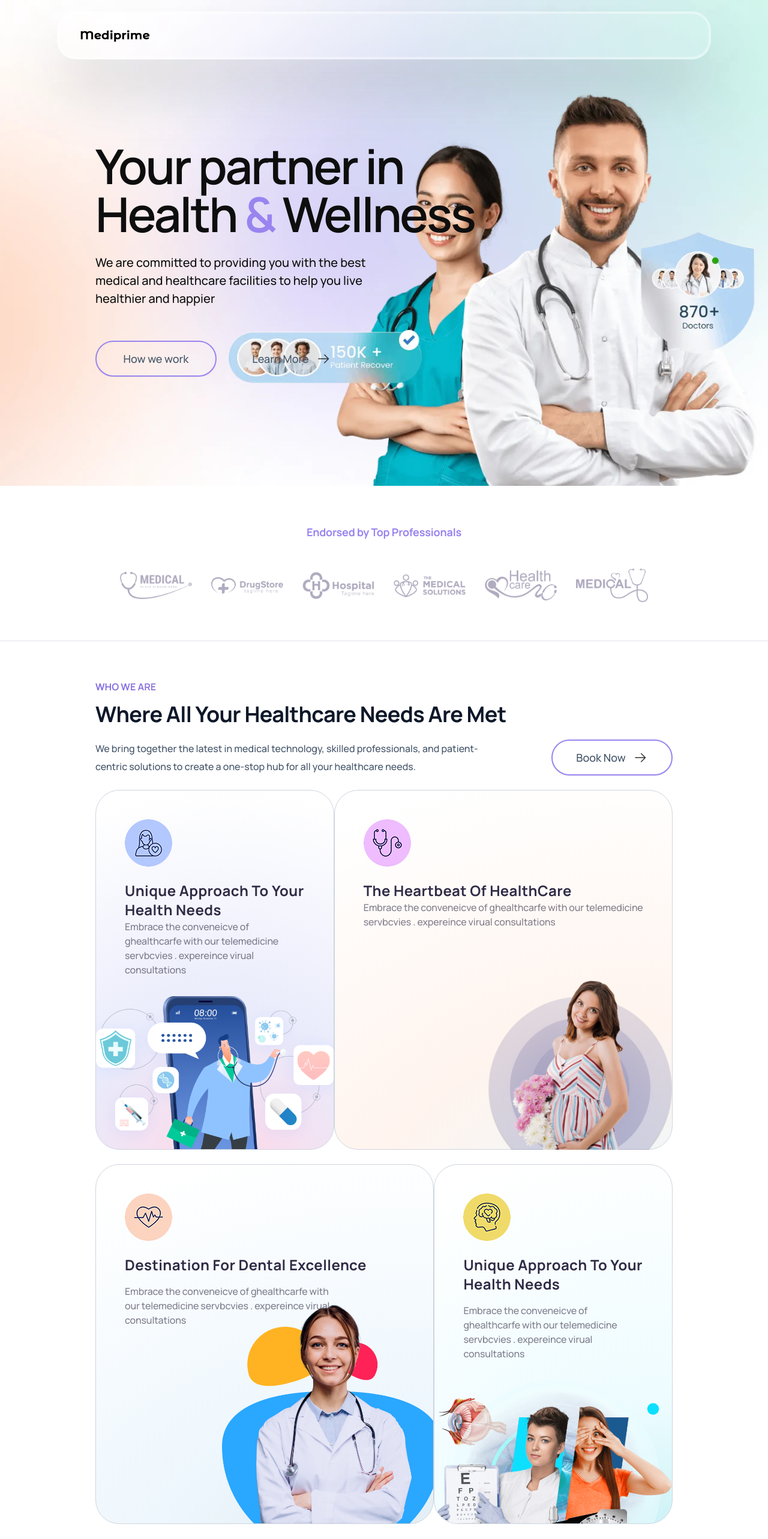
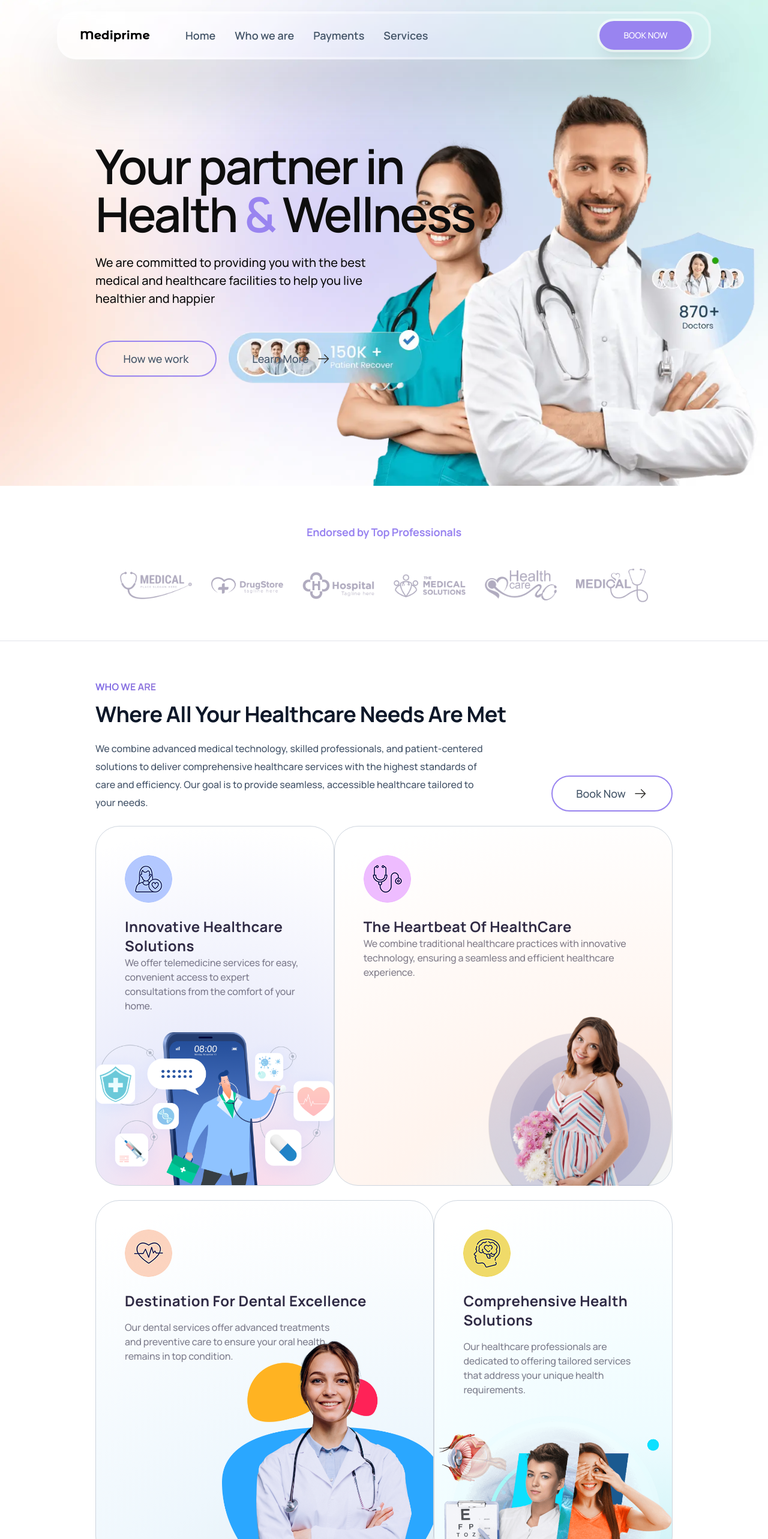
Before and after one commit to Anas-Farooq-codes/MEDICARE, a React (Vite) app: page / in a window 1280 px wide. Shown: the top 2566 px of the page at 60% size. Built offline with nearby package versions, Linux system fonts and the light colour scheme.

Commit message:
Added Navbar and Smooth Scrolling

```diff
--- a/src/components/features.tsx
+++ b/src/components/features.tsx
@@ -9,7 +9,6 @@ import banner from "../assets/banner_right.png";
 import patient from "../assets/banner-six-2.png";
 
 // Animation
-
 import {motion} from "framer-motion"
 
 const Features = () => {
@@ -74,12 +73,11 @@ const Features = () => {
               once: true,
             }}
             className="mt-5 w-full text-[20px] text-base font-medium leading-6 text-[#445469] md:w-[655px] md:leading-[30px]">
-          We bring together the latest in medical technology, skilled professionals, and patient-centric solutions to create a one-stop hub for all your healthcare needs.
+          We combine advanced medical technology, skilled professionals, and patient-centered solutions to deliver comprehensive healthcare services with the highest standards of care and efficiency. Our goal is to provide seamless, accessible healthcare tailored to your needs.
           </motion.p>
         </div>
 
         {/* Learn More  */}
-
         <motion.button
           initial={{ opacity: 0, y: 50 }}
           whileInView={{
@@ -122,16 +120,16 @@ className="flex h-[56px] w-[180px] items-center group relative overflow-hidden j
           <div className="w-full px-12 pb-8 pt-12">
             <img src={security} alt="" />
             <h4 className="mt-6 text-[24px] font-bold leading-8 tracking-[0.384px] text-[#302b45]">
-        Unique Approach To Your Health Needs
+            Innovative Healthcare Solutions
             </h4>
-      <p className="text-base font-medium leading-6 tracking-[-0.16px] text-[#2f2b43]/60">Embrace the conveneicve of ghealthcarfe with our telemedicine servbcvies . expereince virual consultations </p>
+            <p className="text-base font-medium leading-6 tracking-[-0.16px] text-[#2f2b43]/60">
+            We offer telemedicine services for easy, convenient access to expert consultations from the comfort of your home.
+            </p>
           </div>
-
           <img src={serve} alt="Serve" className="w-[400px]" />
         </motion.div>
 
         <motion.div
-
           initial={{ opacity: 0, y: 50 }}
           whileInView={{
             opacity: 1,
@@ -147,31 +145,22 @@ viewport={{
             once: true,
           }}
           className="card-gradient-two flex h-[600px] w-full flex-col items-center justify-between overflow-hidden rounded-[40px] border border-[#ced5de] lg:w-[690px]">
-
           <div className="w-full px-12 pb-8 pt-12">
             <img src={health} alt="" />
             <h4 className="mt-6 text-[24px] font-bold leading-8 tracking-[0.384px] text-[#302b45]">
               The Heartbeat Of HealthCare
             </h4>
-      <p className="text-base font-medium leading-6 tracking-[-0.16px] text-[#2f2b43]/60">Embrace the conveneicve of ghealthcarfe with our telemedicine servbcvies . expereince virual consultations </p>
+            <p className="text-base font-medium leading-6 tracking-[-0.16px] text-[#2f2b43]/60">
+              We combine traditional healthcare practices with innovative technology, ensuring a seamless and efficient healthcare experience.
+            </p>
           </div>
-
           <img src={patient} alt="Patient" className="-mt-28 absolute right-0 md:w-[36%] lg:w-[32%] w-[62%] bottom-0" />
         </motion.div>
-
-
-
-
       </div>
-{/* First Row  */}
-
 
       {/* Second Row  */}
       <div className="relative mt-5 flex w-full flex-col items-center justify-between gap-8 md:mt-0 md:flex-row xl:gap-0 3xl:max-w-[1200px]">
-
-
         <motion.div
-
           initial={{ opacity: 0, y: 50 }}
           whileInView={{
             opacity: 1,
@@ -187,22 +176,19 @@ viewport={{
             once: true,
           }}
           className="card-gradient-three flex h-[600px] w-full flex-col items-center justify-between overflow-hidden rounded-[40px] border border-[#ced5de] lg:w-[690px]">
-
-<div
-className="w-full px-12 pb-8 pt-12">
+          <div className="w-full px-12 pb-8 pt-12">
             <img src={care} alt="care" />
             <h4 className="mt-6 text-[24px] font-bold leading-8 tracking-[0.384px] text-[#302b45]">
               Destination For Dental Excellence
             </h4>
-      <p className="mt-4 w-[75%] text-base font-medium leading-6 tracking-[-0.16px] text-[#2f2b43]/60">Embrace the conveneicve of ghealthcarfe with our telemedicine servbcvies . expereince virual consultations </p>
+            <p className="mt-4 w-[75%] text-base font-medium leading-6 tracking-[-0.16px] text-[#2f2b43]/60">
+              Our dental services offer advanced treatments and preventive care to ensure your oral health remains in top condition.
+            </p>
           </div>
-
           <img src={banner} alt="banner" className="-mt-28 relative w-[65%] left-[7rem]" />
         </motion.div>
 
         <motion.div
-
-
           initial={{ opacity: 0, y: 50 }}
           whileInView={{
             opacity: 1,
@@ -221,19 +207,15 @@ Destination For Dental Excellence
           <div className="w-full px-12 pb-8 pt-12">
             <img src={doc} alt="" />
             <h4 className="mt-6 text-[24px] font-bold leading-8 tracking-[0.384px] text-[#302b45]">
-        Unique Approach To Your Health Needs
+              Comprehensive Health Solutions
             </h4>
-      <p className="mt-4 text-base font-medium leading-6 tracking-[-0.16px] text-[#2f2b43]/60">Embrace the conveneicve of ghealthcarfe with our telemedicine servbcvies . expereince virual consultations </p>
+            <p className="mt-4 text-base font-medium leading-6 tracking-[-0.16px] text-[#2f2b43]/60">
+              Our healthcare professionals are dedicated to offering tailored services that address your unique health requirements.
+            </p>
           </div>
-
           <img src={provide} alt="provide" className="w-[400px]" />
         </motion.div>
-
-
-
-
       </div>
-{/* Second Row  */}
     </section>
   );
 };
--- a/src/components/first-cta.tsx
+++ b/src/components/first-cta.tsx
@@ -11,7 +11,7 @@ import { motion } from "framer-motion";
 
 const FirstCTA = () => {
   return (
-    <section id="resources" className="overflow-y-clip relative flex h-[750px] w-full items-start justify-center bg-violet-500 px-6 md:h-[900px] md:px-10 lg:h-[592px] lg:items-center xl:px-[159px]">
+    <section id="firstcta" className="overflow-y-clip relative flex h-[750px] w-full items-start justify-center bg-violet-500 px-6 md:h-[900px] md:px-10 lg:h-[592px] lg:items-center xl:px-[159px]">
 
 <div className="absolute bottom-0 left-0 right-0 top-0 mx-auto my-auto h-[425px] w-full rounded-full bg-white blur-[250px] sm:w-[425px]"/>
 
--- a/src/navbar.tsx
+++ b/src/navbar.tsx
@@ -2,11 +2,25 @@ import logo from "./assets/mediprime-logo.png";
 import { motion } from "framer-motion";
 
 const Navbar = () => {
+  const handleScroll = (e: React.MouseEvent<HTMLAnchorElement, MouseEvent>) => {
+    // First, prevent the default behavior
+    e.preventDefault();
+
+    // Get the href and remove everything before the hash (#)
+    const href = e.currentTarget.href;
+    const targetId = href.replace(/.*#/, "");
+
+    // Get the element by ID and use scrollIntoView
+    const elem = document.getElementById(targetId);
+    elem?.scrollIntoView({
+      behavior: "smooth",
+    });
+  };
   return (
     <nav
       className="fixed left-0 right-0 top-[19px] z-50 mx-[24px] flex h-[65px] items-center justify-between rounded-[32px] bg-white/10 px-6 shadow-[0_57px_96px_-8px_rgba(87,92,95,0.25)] outline outline-4 -outline-offset-[4px] outline-white/[38%] backdrop-blur-[4px] md:mx-[40px] md:h-[80px] md:px-8 xl:mx-[95px] 3xl:mx-auto 3xl:max-w-[1250px]"
     >
-      <div>
+      <div className="flex items-center justify-center gap-10">
         <a href="/">
           <img
             src={logo}
@@ -14,8 +28,51 @@ const Navbar = () => {
             className="w-[120px] cursor-pointer md:w-[142px]"
           />
         </a>
+        <div className="items-center justify-center gap-[20px] text-base font-semibold leading-[24px] text-[#445568] md:flex md:gap-[32px] xl:text-[18px]">
+        <a
+  href="/#hero"
+  onClick={handleScroll}
+  className="cursor-pointer transition-all hover:text-[#445568]/50"
+>
+  Home
+</a>
+<a
+  href="/#features"
+  onClick={handleScroll}
+  className="cursor-pointer transition-all hover:text-[#445568]/50"
+>
+  Who we are
+</a>
+<a
+  href="/#firstcta"
+  onClick={handleScroll}
+  className="cursor-pointer transition-all hover:text-[#445568]/50"
+>
+  Payments
+</a>
+<a
+  href="/#services"
+  onClick={handleScroll}
+  className="cursor-pointer transition-all hover:text-[#445568]/50"
+>
+  Services
+</a>
+        </div>
       </div>
-      {/* ...rest of the code for the right side of the navbar ... */}
+      <a href="/#get-app" onClick={handleScroll}>
+  <button
+    className="btn-shadow group relative flex h-[38px] w-[110px] items-center justify-center overflow-hidden rounded-full bg-[#9984f0] text-sm font-medium leading-[24px] text-white outline outline-4 outline-offset-[0px] outline-white/55 transition-all hover:outline-[5px] hover:outline-offset-1 hover:outline-white/[100%] md:h-[48px] xl:w-[154px] xl:text-[18px]"
+  >
+    <div
+      className="absolute -bottom-[2px] -left-1 right-0 z-10 mx-auto h-[0px] w-[160px] rounded-full bg-white transition-all duration-300 group-hover:h-[52px]"
+    />
+    <span
+      className="z-[11] uppercase text-[14px] group-hover:text-black"
+    >
+      Book Now
+    </span>
+  </button>
+</a>
     </nav>
   );
 };
```
Lines whose indentation alone changed are shown as unchanged.
